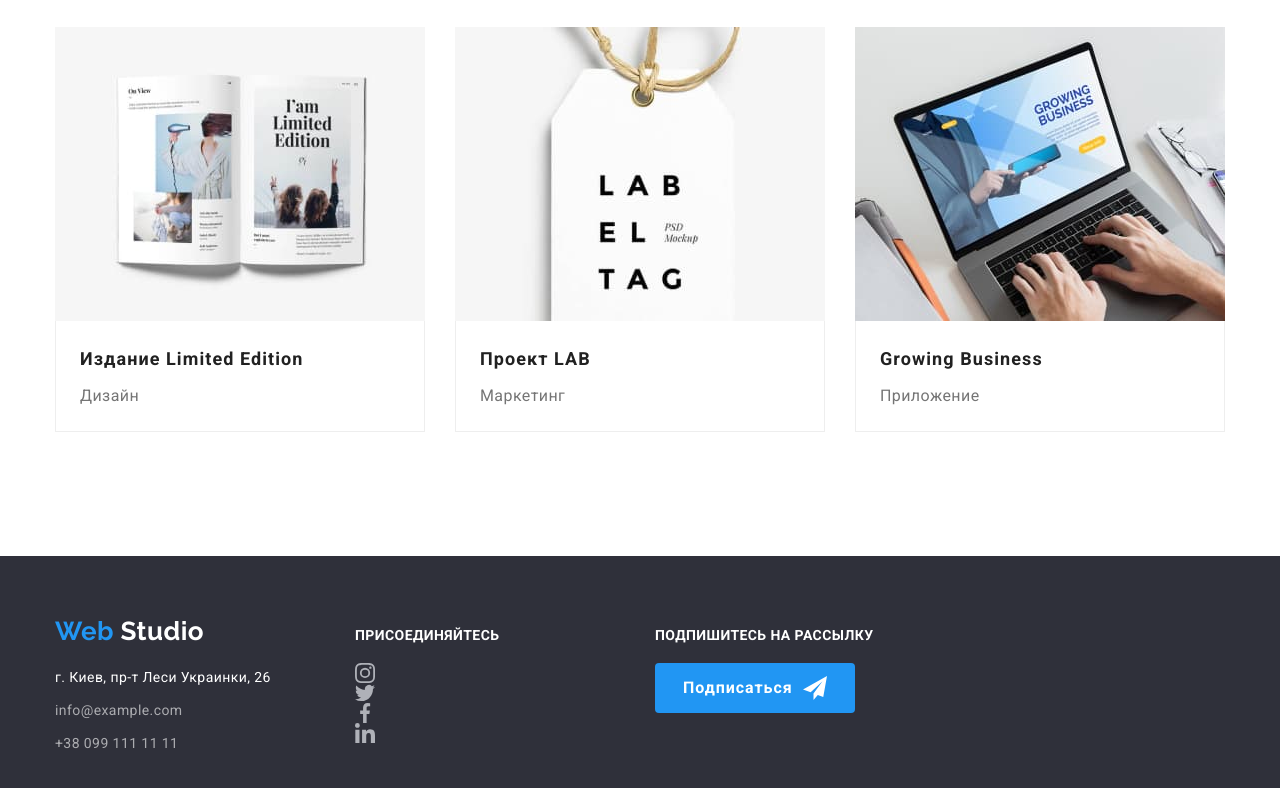
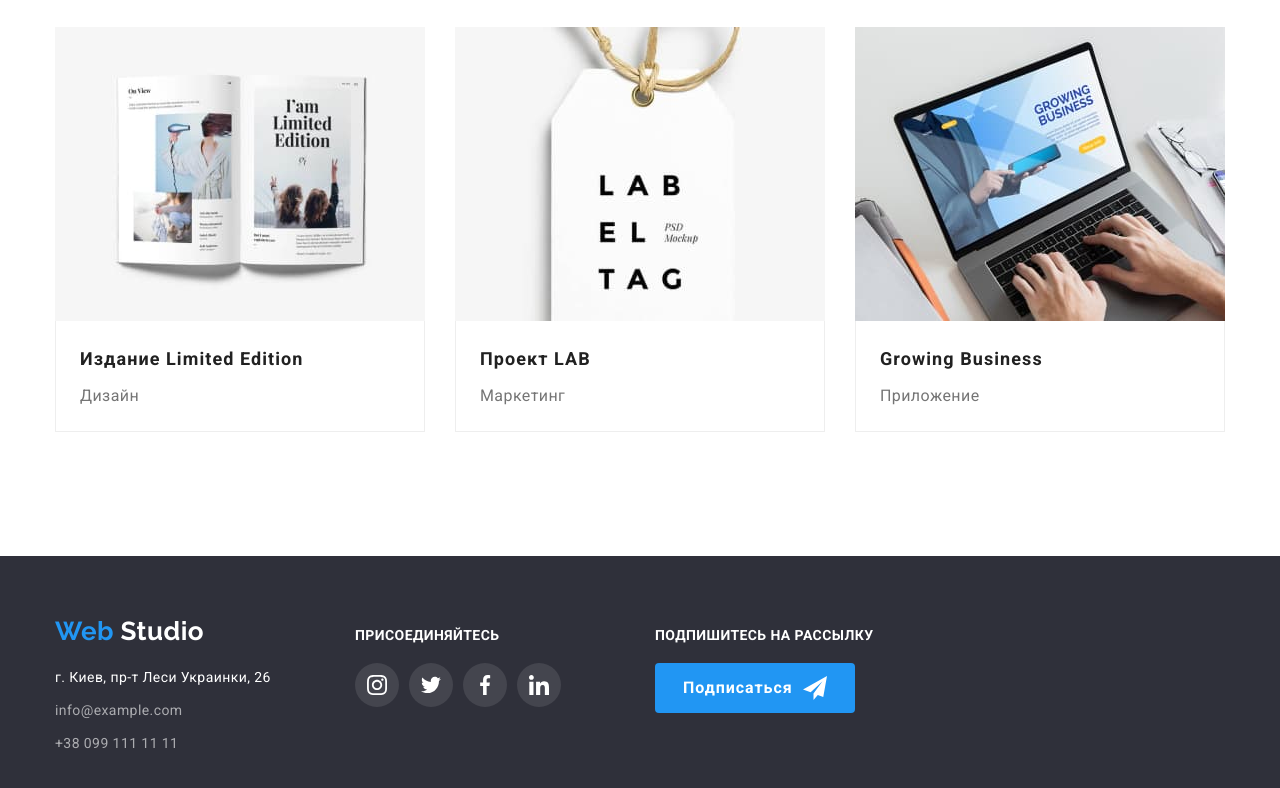
Before and after one commit to ostapsheva/goit-markup-hw-04, a plain HTML site: page portfolio.html in a window 1280 px wide. Shown: the part 1106-1894 px from the top of the page. Drawn offline with nearby package versions, Linux system fonts and the light colour scheme.

Commit message:
Добавляет разметку страницы "Портфолио"

```diff
--- a/portfolio.html
+++ b/portfolio.html
@@ -18,17 +18,16 @@
 		<header class="header">
 			<div class="container header-container">
 				<nav class="site-nav">
-          <a class="logo header-logo" href="./index.html"
-            ><span class="logo-color">Web</span> Studio</a
-          >
+					<a class="logo header-logo" href="./index.html">
+						<span class="logo-color">Web</span>
+						Studio
+					</a>
 					<ul class="list site-nav-list">
 						<li class="nav-list-item">
 							<a class="nav-link" href="./index.html">Студия</a>
 						</li>
 						<li class="nav-list-item">
-              <a class="nav-link current-page" href="./portfolio.html"
-                >Портфолио</a
-              >
+							<a class="nav-link current-page" href="./portfolio.html">Портфолио</a>
 						</li>
 						<li class="nav-list-item">
 							<a class="nav-link" href="#">Контакты</a>
@@ -37,24 +36,20 @@
 				</nav>
 				<ul class="list contacts">
 					<li class="contacts-item">
-            <a class="contacts-link" href="mailto:info@devstudio.com"
-              ><img
-                class="contacts-icon"
-                src="./images/mail-icon.svg"
-                alt="письмо"
-              />
-              info@devstudio.com</a
-            >
+						<a class="contacts-link" href="mailto:info@devstudio.com" aria-label="написать электронное письмо">
+							<svg class="contacts-icon" width="16" height="11.2">
+								<use href="./images/symbol-defs.svg#mail-icon"></use>
+							</svg>
+							info@devstudio.com
+						</a>
 					</li>
 					<li class="contacts-item">
-            <a class="contacts-link" href="tel:380961111111"
-              ><img
-                class="contacts-icon"
-                src="./images/phone-icon.svg"
-                alt="телефон"
-              />
-              +38 096 111 11 11</a
-            >
+						<a class="contacts-link" href="tel:380961111111" aria-label="позвонить по телефону">
+							<svg class="contacts-icon" width="10" height="15">
+								<use href="./images/symbol-defs.svg#phone-icon"></use>
+							</svg>
+							+38 096 111 11 11
+						</a>
 					</li>
 				</ul>
 			</div>
@@ -83,12 +78,7 @@
 					</ul>
 					<ul class="list portfolio-card-conteiner">
 						<li class="portfolio-card">
-              <img
-                src="./images/portfolio/techno-logo.jpg"
-                width="370"
-                height="294"
-                alt="ноутбук"
-              />
+							<img src="./images/portfolio/techno-logo.jpg" width="370" height="294" alt="ноутбук" />
 							<div class="project-name-container">
 								<h2 class="project-title">Технокряк</h2>
 								<p class="project-subtitle">Веб-сайт</p>
@@ -100,12 +90,7 @@
 							</div>
 						</li>
 						<li class="portfolio-card">
-              <img
-                src="./images/portfolio/new-orlean-logo.jpg"
-                width="370"
-                height="294"
-                alt="два баскетболиста"
-              />
+							<img src="./images/portfolio/new-orlean-logo.jpg" width="370" height="294" alt="два баскетболиста" />
 							<div class="project-name-container">
 								<h2 class="project-title">Постер New Orlean vs Golden Star</h2>
 								<p class="project-subtitle">Дизайн</p>
@@ -117,12 +102,7 @@
 							</div>
 						</li>
 						<li class="portfolio-card">
-              <img
-                src="./images/portfolio/seafood-logo.jpg"
-                width="370"
-                height="294"
-                alt="логотип ресторана"
-              />
+							<img src="./images/portfolio/seafood-logo.jpg" width="370" height="294" alt="логотип ресторана" />
 							<div class="project-name-container">
 								<h2 class="project-title">Ресторан Seafood</h2>
 								<p class="project-subtitle">Приложение</p>
@@ -134,12 +114,7 @@
 							</div>
 						</li>
 						<li class="portfolio-card">
-              <img
-                src="./images/portfolio/prime-logo.jpg"
-                width="370"
-                height="294"
-                alt="наушники"
-              />
+							<img src="./images/portfolio/prime-logo.jpg" width="370" height="294" alt="наушники" />
 							<div class="project-name-container">
 								<h2 class="project-title">Проект Prime</h2>
 								<p class="project-subtitle">Маркетинг</p>
@@ -151,12 +126,7 @@
 							</div>
 						</li>
 						<li class="portfolio-card">
-              <img
-                src="./images/portfolio/boxes-logo.jpg"
-                width="370"
-                height="294"
-                alt="две коробки"
-              />
+							<img src="./images/portfolio/boxes-logo.jpg" width="370" height="294" alt="две коробки" />
 							<div class="project-name-container">
 								<h2 class="project-title">Проект Boxes</h2>
 								<p class="project-subtitle">Приложение</p>
@@ -168,12 +138,7 @@
 							</div>
 						</li>
 						<li class="portfolio-card">
-              <img
-                src="./images/portfolio/inspiration-logo.jpg"
-                width="370"
-                height="294"
-                alt="компьютер"
-              />
+							<img src="./images/portfolio/inspiration-logo.jpg" width="370" height="294" alt="компьютер" />
 							<div class="project-name-container">
 								<h2 class="project-title">Inspiration has no Borders</h2>
 								<p class="project-subtitle">Веб-сайт</p>
@@ -185,12 +150,7 @@
 							</div>
 						</li>
 						<li class="portfolio-card">
-              <img
-                src="./images/portfolio/limited-logo.jpg"
-                width="370"
-                height="294"
-                alt="книга"
-              />
+							<img src="./images/portfolio/limited-logo.jpg" width="370" height="294" alt="книга" />
 							<div class="project-name-container">
 								<h2 class="project-title">Издание Limited Edition</h2>
 								<p class="project-subtitle">Дизайн</p>
@@ -202,12 +162,7 @@
 							</div>
 						</li>
 						<li class="portfolio-card">
-              <img
-                src="./images/portfolio/lab-logo.jpg"
-                width="370"
-                height="294"
-                alt="ярлык"
-              />
+							<img src="./images/portfolio/lab-logo.jpg" width="370" height="294" alt="ярлык" />
 							<div class="project-name-container">
 								<h2 class="project-title">Проект LAB</h2>
 								<p class="project-subtitle">Маркетинг</p>
@@ -219,12 +174,7 @@
 							</div>
 						</li>
 						<li class="portfolio-card">
-              <img
-                src="./images/portfolio/growing-logo.jpg"
-                width="370"
-                height="294"
-                alt="ноутбук"
-              />
+							<img src="./images/portfolio/growing-logo.jpg" width="370" height="294" alt="ноутбук" />
 							<div class="project-name-container">
 								<h2 class="project-title">Growing Business</h2>
 								<p class="project-subtitle">Приложение</p>
@@ -242,50 +192,51 @@
 		<footer class="footer-background">
 			<div class="container footer-container">
 				<div class="logo-adress-container">
-          <a class="logo footer-logo" href="./index.html"
-            ><span class="logo-color">Web</span>
-            <span class="footer-logo-color">Studio</span></a
-          >
+					<a class="logo footer-logo" href="./index.html">
+						<span class="logo-color">Web</span>
+						<span class="footer-logo-color">Studio</span>
+					</a>
 					<address class="address">
 						<ul class="list adress-list">
 							<li class="adress-list-item">г. Киев, пр-т Леси Украинки, 26</li>
 							<li class="adress-list-item">
-                <a class="footer-contacts-link" href="mailto:info@example.com"
-                  >info@example.com</a
-                >
+								<a class="footer-contacts-link" href="mailto:info@example.com">info@example.com</a>
 							</li>
 							<li class="adress-list-item">
-                <a class="footer-contacts-link" href="tel:380991111111"
-                  >+38 099 111 11 11</a
-                >
+								<a class="footer-contacts-link" href="tel:380991111111">+38 099 111 11 11</a>
 							</li>
 						</ul>
 					</address>
 				</div>
 				<div class="join-in-container">
 					<b class="join-in">присоединяйтесь</b>
-          <ul class="list footer-social-links">
-            <li class="footer-social-links-icon">
-              <a href="http://instagram.com"
-                ><img
-                  src="./images/instagram-icon.svg"
-                  alt="логотип Instagram"
-                />
+					<ul class="list footer-links-list">
+						<li class="footer-links-item">
+							<a class="footer-links" href="http://instagram.com" aria-label="ссылка на Instagram">
+								<svg class="socials-logo-icon" width="20" height="20">
+									<use href="./images/symbol-defs.svg#instagram-icon"></use>
+								</svg>
 							</a>
 						</li>
-            <li class="footer-social-links-icon">
-              <a href="http://twitter.com"
-                ><img src="./images/twitter-icon.svg" alt="логотип Twitter" />
+						<li class="footer-links-item">
+							<a class="footer-links" href="http://twitter.com" aria-label="ссылка на Twitter">
+								<svg class="socials-logo-icon" width="20" height="20">
+									<use href="./images/symbol-defs.svg#twitter-icon"></use>
+								</svg>
 							</a>
 						</li>
-            <li class="footer-social-links-icon">
-              <a href="http://fb.com"
-                ><img src="./images/facebook-icon.svg" alt="логотип Facebook" />
+						<li class="footer-links-item">
+							<a class="footer-links" href="http://fb.com" aria-label="ссылка на Facebook">
+								<svg class="socials-logo-icon" width="20" height="20">
+									<use href="./images/symbol-defs.svg#facebook-icon"></use>
+								</svg>
 							</a>
 						</li>
-            <li class="footer-social-links-icon">
-              <a href="http://linkedin.com"
-                ><img src="./images/linkedin-icon.svg" alt="логотип LinkedIn" />
+						<li class="footer-links-item">
+							<a class="footer-links" href="http://linkedin.com" aria-label="ссылка на Linkedin">
+								<svg class="socials-logo-icon" width="20" height="20">
+									<use href="./images/symbol-defs.svg#linkedin-icon"></use>
+								</svg>
 							</a>
 						</li>
 					</ul>
```
Lines whose indentation alone changed are shown as unchanged.
